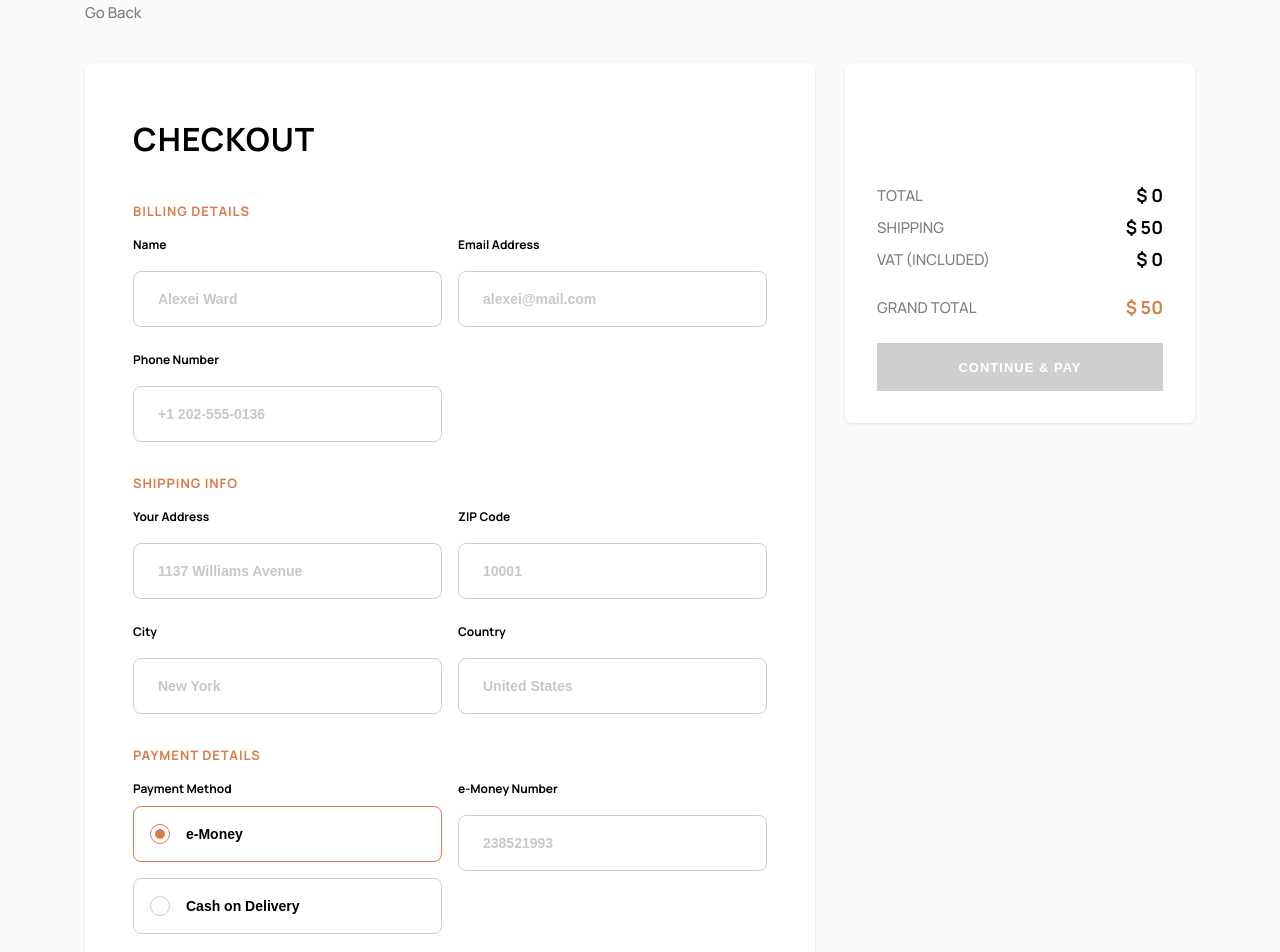
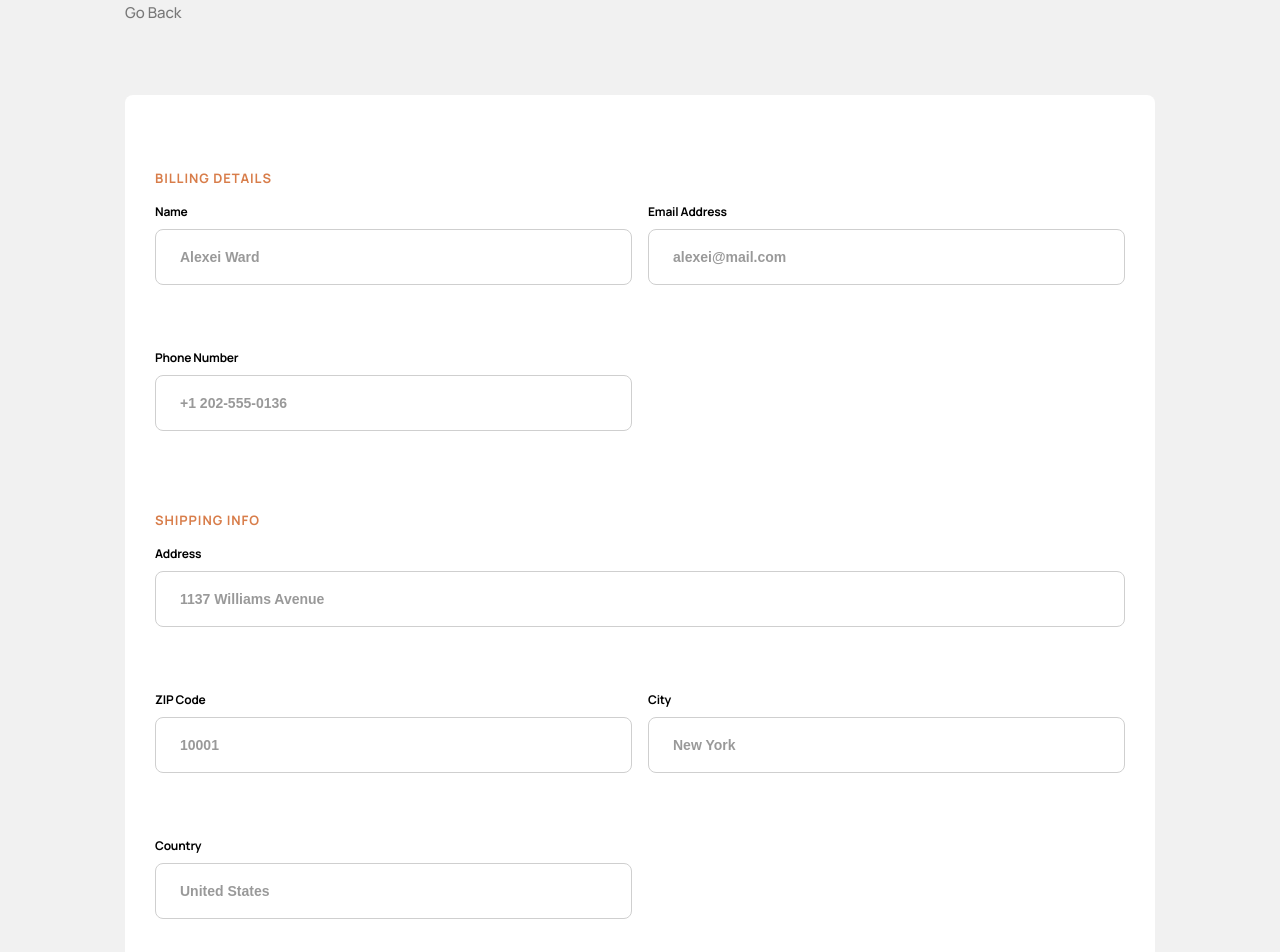
Before and after one commit to samuelaidoo45/audiophile, a Next.js app: page /checkout in a window 1280 px wide. Shown: the part 160-1112 px from the top of the page. Built offline with nearby package versions, Linux system fonts and the light colour scheme.

Commit message:
feat: Update checkout page layout for tablet view - Fix header overlap, improve summary section, update styles and layout

```diff
--- a/app/checkout/checkout.module.css
+++ b/app/checkout/checkout.module.css
@@ -1,39 +1,44 @@
 .pageWrapper {
-  background-color: #FAFAFA;
-  min-height: calc(100vh - 365px); /* Account for footer height */
-  padding: 16px 24px 97px;
-  position: relative;
+  background-color: #F1F1F1;
+  padding: 16px 0 97px;
+  min-height: 100vh;
   margin-top: 90px;
 }
 
 .container {
   max-width: 1110px;
   margin: 0 auto;
+  padding: 0 24px;
 }
 
 .mainContent {
-  margin-top: 38px;
+  display: flex;
+  flex-direction: column;
+  gap: 32px;
 }
 
 .goBack {
+  color: rgba(0, 0, 0, 0.5);
   font-size: 15px;
+  line-height: 25px;
   font-weight: 500;
-  line-height: 25px;
-  color: rgba(0, 0, 0, 0.5);
+  background: none;
+  border: none;
+  padding: 0;
   cursor: pointer;
-  transition: color 0.3s ease;
+  margin: 16px 0 32px;
   display: inline-block;
-  margin-top: 24px;
 }
 
 .goBack:hover {
-  color: #000000;
+  color: #D87D4A;
 }
 
 .checkoutContent {
-  display: flex;
-  flex-direction: column;
-  gap: 32px;
+  background: #FFFFFF;
+  border-radius: 8px;
+  padding: 24px;
+  margin-bottom: 32px;
 }
 
 .checkoutForm {
@@ -65,7 +70,6 @@
   font-size: 13px;
   font-weight: 700;
   letter-spacing: 0.93px;
-  text-transform: uppercase;
   margin: 0 0 16px;
 }
 
@@ -75,9 +79,7 @@
 }
 
 .formGroup {
-  display: flex;
-  flex-direction: column;
-  gap: 9px;
+  margin-bottom: 24px;
 }
 
 .formGroup.fullWidth {
@@ -91,6 +93,13 @@
   margin-bottom: 9px;
 }
 
+.labelWrapper label {
+  color: #000000;
+  font-size: 12px;
+  font-weight: 700;
+  letter-spacing: -0.21px;
+}
+
 .errorMessage {
   color: #CD2C2C;
   font-size: 12px;
@@ -99,12 +108,7 @@
 
 .inputError {
   border-color: #CD2C2C !important;
-}
-
-.formGroup label {
-  font-size: 12px;
-  font-weight: 700;
-  color: #000000;
+  background-color: #FFFFFF;
 }
 
 .formGroup input {
@@ -117,12 +121,10 @@
   font-weight: 700;
   color: #000000;
   background-color: #FFFFFF;
-  caret-color: #D87D4A;
-  transition: border-color 0.3s ease;
 }
 
 .formGroup input::placeholder {
-  opacity: 0.4;
+  color: rgba(0, 0, 0, 0.4);
 }
 
 .formGroup input:focus {
@@ -149,7 +151,7 @@
   padding: 0 16px;
   border: 1px solid #CFCFCF;
   border-radius: 8px;
-  background: none;
+  background: #FFFFFF;
   font-size: 14px;
   font-weight: 700;
   color: #000000;
@@ -195,7 +197,6 @@
   background: #FFFFFF;
   border-radius: 8px;
   padding: 24px;
-  box-shadow: 0 1px 3px rgba(0, 0, 0, 0.1);
 }
 
 .summary h2 {
@@ -258,12 +259,14 @@
   display: flex;
   justify-content: space-between;
   align-items: center;
+  margin-bottom: 8px;
 }
 
 .summaryRow span:first-child {
   font-size: 15px;
   font-weight: 500;
   color: rgba(0, 0, 0, 0.5);
+  text-transform: uppercase;
 }
 
 .summaryRow .price {
@@ -293,56 +296,136 @@
   font-size: 13px;
   font-weight: 700;
   letter-spacing: 1px;
+  text-transform: uppercase;
   cursor: pointer;
   transition: background-color 0.3s ease;
-  text-transform: uppercase;
 }
 
-.continueButton:hover {
+.continueButton:hover:not(:disabled) {
   background: #FBAF85;
 }
 
 .continueButton:disabled {
-  background: #CFCFCF;
+  opacity: 0.4;
   cursor: not-allowed;
-}
-
-.continueButton:disabled:hover {
-  background: #CFCFCF;
 }
 
 @media (min-width: 768px) {
   .pageWrapper {
-    padding: 24px 40px 116px;
-    min-height: calc(100vh - 400px);
+    padding: 24px 0 116px;
+  }
+
+  .container {
+    padding: 0 40px;
   }
 
   .goBack {
-    margin-top: 33px;
+    margin: 24px 0 32px;
   }
 
   .mainContent {
-    margin-top: 24px;
+    gap: 32px;
+    max-width: 1110px;
+    margin: 0 auto;
   }
 
-  .checkoutForm {
+  .checkoutContent {
     padding: 30px;
-  }
-
-  .checkoutForm h1 {
-    font-size: 32px;
-    margin: 0 0 41px;
-  }
-
-  .formGrid {
-    grid-template-columns: repeat(2, 1fr);
-    column-gap: 16px;
-    row-gap: 24px;
   }
 
   .summary {
     padding: 32px;
+    width: 100%;
   }
+
+  .summaryItems {
+    margin-bottom: 32px;
+  }
+
+  .summaryDetails {
+    margin-bottom: 32px;
+  }
+
+  .grandTotal {
+    margin-top: 24px;
+  }
+
+  .summaryRow {
+    padding: 0 24px;
+  }
+
+  .continueButton {
+    margin-top: 32px;
+  }
+
+  .formGrid {
+    display: grid;
+    grid-template-columns: 1fr 1fr;
+    gap: 16px;
+  }
+
+  .formGroup.fullWidth {
+    grid-column: 1 / -1;
+  }
+
+  .billingDetails,
+  .shippingInfo,
+  .paymentDetails {
+    margin-bottom: 32px;
+  }
+
+  .billingDetails .formGrid {
+    grid-template-areas:
+      "name email"
+      "phone .";
+  }
+
+  .shippingInfo .formGrid {
+    grid-template-areas:
+      "address address"
+      "zipcode city"
+      "country .";
+  }
+
+  .paymentDetails {
+    position: relative;
+  }
+
+  .paymentDetails .label {
+    margin-bottom: 16px;
+  }
+
+  .paymentDetails .formGrid {
+    grid-template-areas:
+      ". method"
+      "emoney-number emoney-pin";
+  }
+
+  .paymentMethods {
+    display: flex;
+    flex-direction: column;
+    gap: 16px;
+  }
+
+  .paymentMethod {
+    width: 100%;
+    margin: 0;
+  }
+
+  .formGroup[data-area="method"] {
+    grid-area: method;
+    margin-bottom: 0;
+  }
+
+  .formGroup[data-area="name"] { grid-area: name; }
+  .formGroup[data-area="email"] { grid-area: email; }
+  .formGroup[data-area="phone"] { grid-area: phone; }
+  .formGroup[data-area="address"] { grid-area: address; }
+  .formGroup[data-area="zipcode"] { grid-area: zipcode; }
+  .formGroup[data-area="city"] { grid-area: city; }
+  .formGroup[data-area="country"] { grid-area: country; }
+  .formGroup[data-area="emoney-number"] { grid-area: emoney-number; }
+  .formGroup[data-area="emoney-pin"] { grid-area: emoney-pin; }
 }
 
 @media (min-width: 1024px) {
--- a/app/checkout/page.js
+++ b/app/checkout/page.js
@@ -204,36 +204,46 @@ const CheckoutPage = () => {
 
         <div className={`${styles.container} ${styles.mainContent}`}>
           <form onSubmit={handleSubmit} className={styles.checkoutContent}>
-            <div className={styles.checkoutForm}>
             <h1>CHECKOUT</h1>
 
-              {/* Billing Details Section */}
-              <div className={styles.section}>
+            <div className={styles.billingDetails}>
               <h2 className={styles.sectionTitle}>BILLING DETAILS</h2>
               <div className={styles.formGrid}>
+                <div className={styles.formGroup} data-area="name">
                   {renderFormGroup('Name', 'name', 'text', 'Alexei Ward')}
+                </div>
+                <div className={styles.formGroup} data-area="email">
                   {renderFormGroup('Email Address', 'email', 'email', 'alexei@mail.com')}
+                </div>
+                <div className={styles.formGroup} data-area="phone">
                   {renderFormGroup('Phone Number', 'phone', 'tel', '+1 202-555-0136')}
                 </div>
               </div>
+            </div>
 
-              {/* Shipping Info Section */}
-              <div className={styles.section}>
+            <div className={styles.shippingInfo}>
               <h2 className={styles.sectionTitle}>SHIPPING INFO</h2>
               <div className={styles.formGrid}>
-                  {renderFormGroup('Your Address', 'address', 'text', '1137 Williams Avenue')}
+                <div className={styles.formGroup} data-area="address">
+                  {renderFormGroup('Address', 'address', 'text', '1137 Williams Avenue')}
+                </div>
+                <div className={styles.formGroup} data-area="zipcode">
                   {renderFormGroup('ZIP Code', 'zipCode', 'text', '10001')}
+                </div>
+                <div className={styles.formGroup} data-area="city">
                   {renderFormGroup('City', 'city', 'text', 'New York')}
+                </div>
+                <div className={styles.formGroup} data-area="country">
                   {renderFormGroup('Country', 'country', 'text', 'United States')}
                 </div>
               </div>
+            </div>
 
-              {/* Payment Details Section */}
-              <div className={styles.section}>
+            <div className={styles.paymentDetails}>
               <h2 className={styles.sectionTitle}>PAYMENT DETAILS</h2>
+              <label className={styles.label}>Payment Method</label>
               <div className={styles.formGrid}>
-                  <div className={styles.formGroup}>
-                    <label>Payment Method</label>
+                <div className={styles.formGroup} data-area="method">
                   <div className={styles.paymentMethods}>
                     <button
                       type="button"
@@ -257,18 +267,20 @@ const CheckoutPage = () => {
                     </button>
                   </div>
                 </div>
-
                 {formData.paymentMethod === 'e-Money' && (
                   <>
+                    <div className={styles.formGroup} data-area="emoney-number">
                       {renderFormGroup('e-Money Number', 'eMoneyNumber', 'text', '238521993')}
+                    </div>
+                    <div className={styles.formGroup} data-area="emoney-pin">
                       {renderFormGroup('e-Money PIN', 'eMoneyPin', 'text', '6891')}
+                    </div>
                   </>
                 )}
               </div>
             </div>
-            </div>
+          </form>
 
-            {/* Summary Section */}
           <div className={styles.summary}>
             <h2>SUMMARY</h2>
             <div className={styles.summaryItems}>
@@ -315,11 +327,11 @@ const CheckoutPage = () => {
               type="submit"
               className={styles.continueButton}
               disabled={cartItems.length === 0}
+              onClick={handleSubmit}
             >
               CONTINUE & PAY
             </button>
           </div>
-          </form>
         </div>
       </div>
       <Footer />
```
Lines whose indentation alone changed are shown as unchanged.
